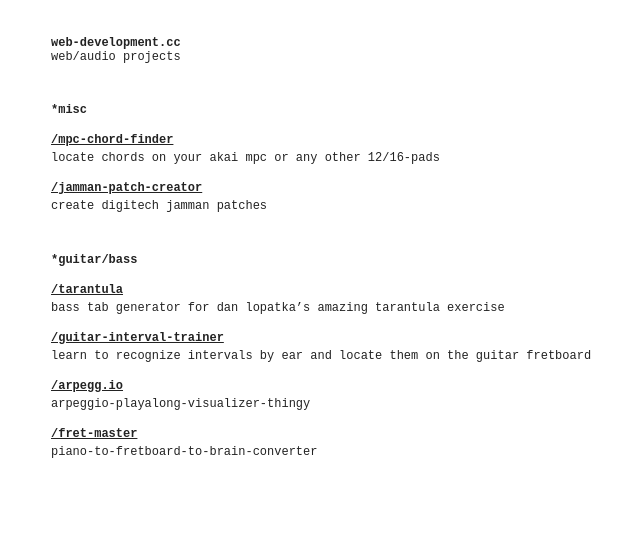
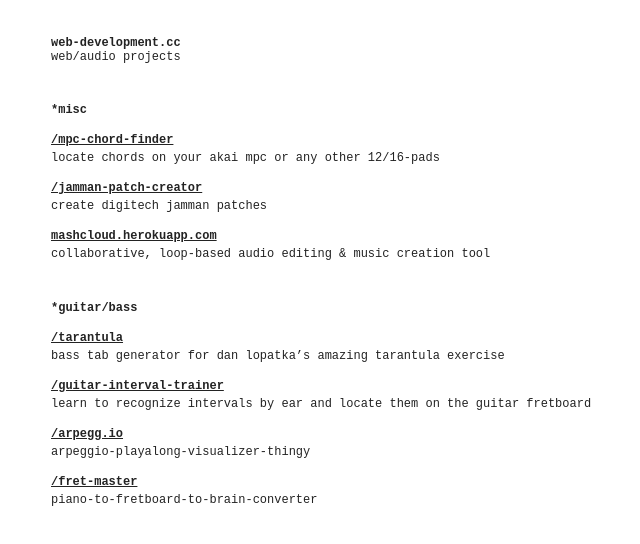
Before and after one commit to gherkins/gherkins.github.com, a plain HTML site: page index.html in a window 1280 px wide. Shown: the whole page, without its empty margins (28-668 px from the left). Drawn offline with nearby package versions, Linux system fonts and the light colour scheme.

Commit message:
mashcloud

```diff
--- a/index.html
+++ b/index.html
@@ -60,6 +60,13 @@
                         create digitech jamman patches
                     </p>
 
+                    <p>
+                        <a href="http://mashcloud.herokuapp.com/" target="_blank">
+                            <strong>mashcloud.herokuapp.com</strong>
+                        </a><br>
+                        collaborative, loop-based audio editing & music creation tool
+                    </p>
+
                     <p class="mt-5">
                         <strong>*guitar/bass</strong>
                     </p>
```
